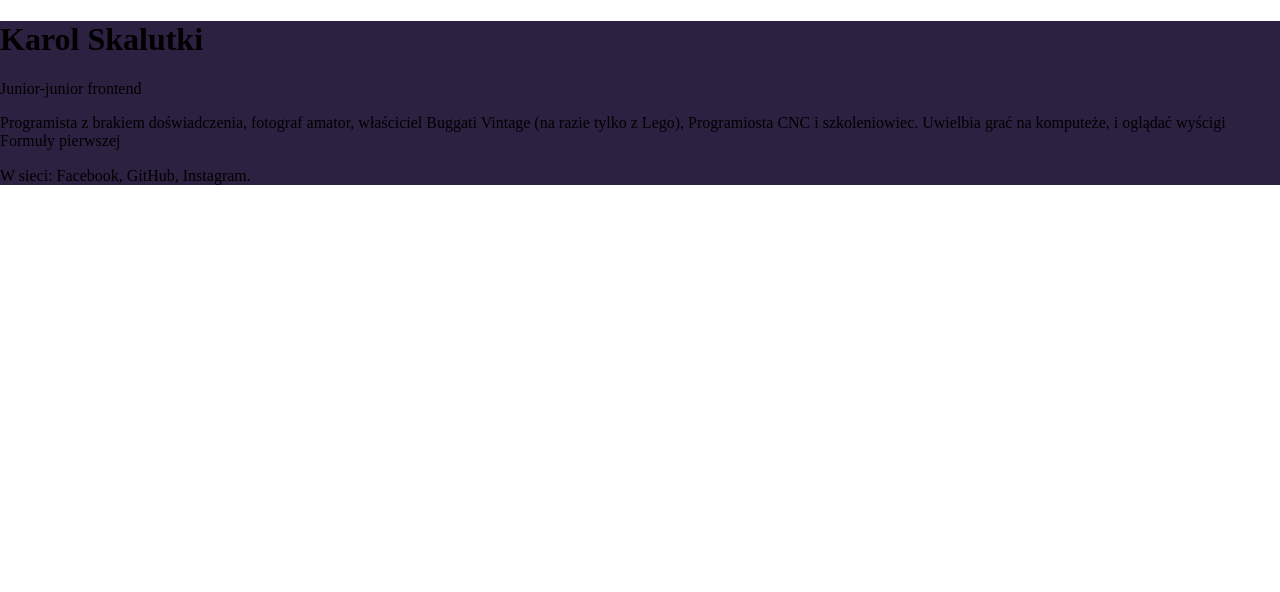
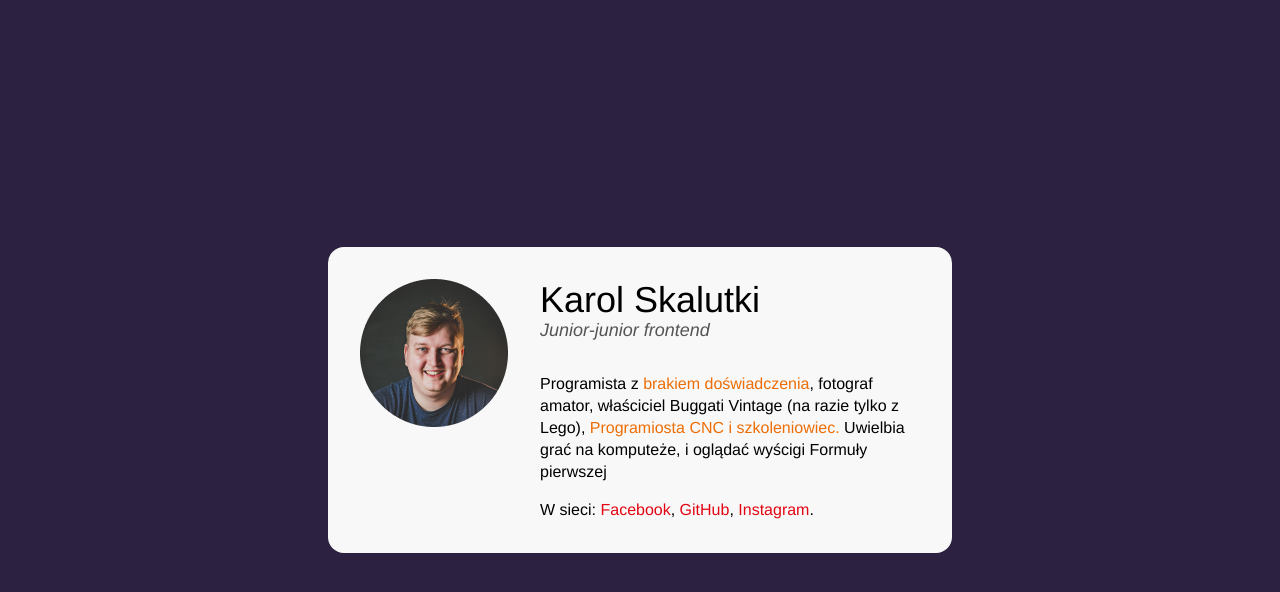
Before and after one commit to skalutki/buisness-card, a plain HTML site: page index.html in a window 1280 px wide. Drawn offline with Linux system fonts and the light colour scheme.

Commit message:
feat: styles

```diff
--- a/css/style.css
+++ b/css/style.css
@@ -8,6 +8,65 @@ html {
     box-sizing: inherit;
 }
 
-main {
+body {
     background-color: #2C2141;
+    min-height: 100vh;
+    padding: 16px;
+    display: flex;
+    justify-content: center;
+    align-items: center;
+    font-family: 'Franklin Gothic Medium', 'Arial Narrow', Arial, sans-serif;
 }
+
+.card {
+    background-color: #F8F8F8;
+    border-radius: 16px;
+    margin: 8px;
+    max-width: 624px;
+    width: 100%;
+    padding: 32px;
+}
+
+.person {
+    display: flex;
+    align-items: flex-start;
+}
+
+.person__description {
+    font-size: 16px;
+    line-height: 22px;
+}
+
+.person__description--last {
+    margin-bottom: 0;
+}
+
+.person__description--link {
+    color: #E20613;
+    text-decoration: none;
+}
+
+.person__description--strong {
+    color: #ED6D05;
+    font-weight: normal;
+}
+
+.person__header {
+    margin-bottom: 32px;
+}
+
+.person__name {
+    font-size: 36px;
+    font-weight: normal;
+    margin: 0;
+}
+
+.person__photo {
+    margin-right: 32px;
+}
+
+.person__title {
+    color: #545454;
+    font-style: italic;
+    font-size: 18px;
+}
--- a/index.html
+++ b/index.html
@@ -10,39 +10,27 @@
 </head>
 
 <body>
-    <main>
-        <section class="card">
+    <main class="card">
+        <section class="person">
+            <img src="img/avatar.png" alt="Usmiechniete zdjecie Korsiego" class="person__photo">
             <div>
+                <header class="person__header">
+                    <h1 class="person__name">Karol Skalutki</h1>
+                    <span class="person__title">Junior-junior frontend</span>
+                </header>
+                <p class="person__description">
+                    Programista z <strong class="person__description--strong">brakiem doświadczenia</strong>, fotograf amator, właściciel Buggati Vintage (na razie tylko z Lego), <strong class="person__description--strong">Programiosta CNC i szkoleniowiec.</strong>                    Uwielbia grać na komputeże, i oglądać wyścigi Formuły pierwszej
+                </p>
+                <p class="person__description person__description--last">
 
-                <section class="person">
-
-                    <section class="person__picture">
-
-                    </section>
-                    <div>
-
-                        <section class="person__name">
-                            <h1>Karol Skalutki</h1>
-                        </section>
-
-                        <section class="person__title">
-                            Junior-junior frontend
-                        </section>
-
-                        <p>
-                            Programista z brakiem doświadczenia, fotograf amator, właściciel Buggati Vintage (na razie tylko z Lego), Programiosta CNC i szkoleniowiec. Uwielbia grać na komputeże, i oglądać wyścigi Formuły pierwszej
-                        </p>
-
-                        <p>
-                            W sieci: Facebook, GitHub, Instagram.
-                        </p>
+                    W sieci: <a href=# class="person__description--link">Facebook</a>, <a href=# class="person__description--link">GitHub</a>, <a href=# class="person__description--link">Instagram</a>.
+                </p>
 
 
-                    </div>
-
-                </section>
+            </div>
 
         </section>
+
     </main>
 
 </body>
```
Also changed, not shown: img/avatar.png (added).
